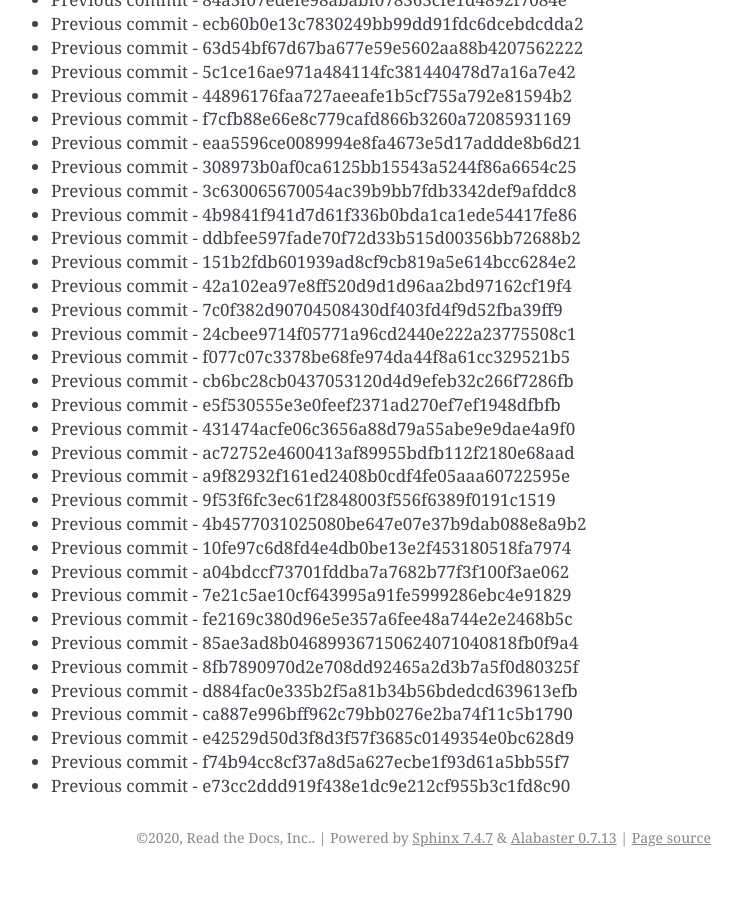
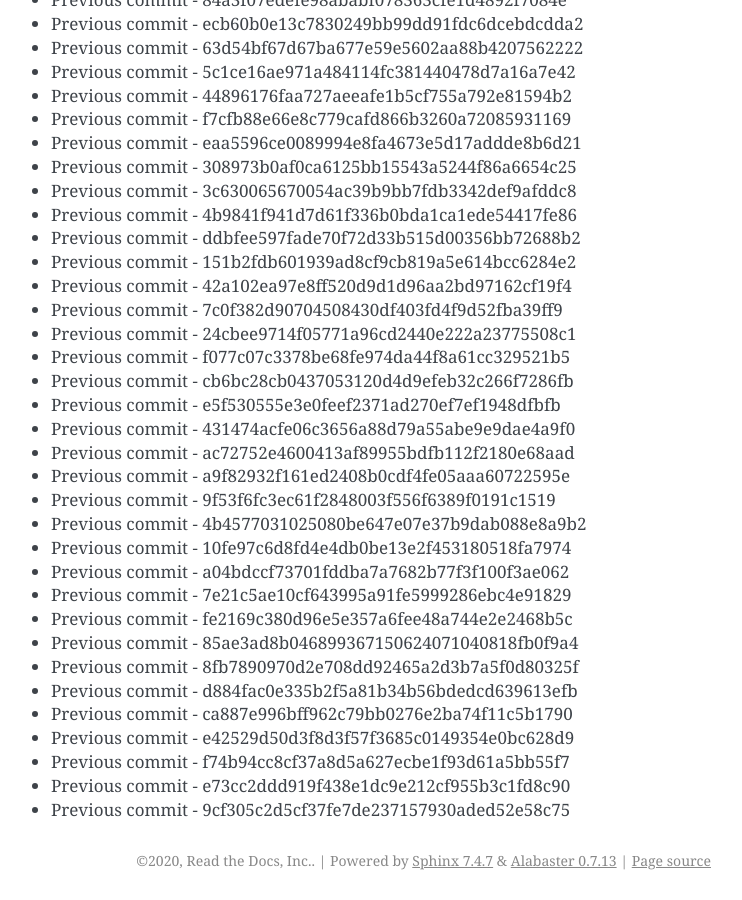
Before and after one commit to readthedocs/rtd-git-stresstest, a Sphinx documentation site: the page built from docs/updates.rst, in a window 1280 px wide and 900 px high, scrolled down 7223 px. Shown: the whole window, without its empty margins (399-1141 px from the left). Built offline with Sphinx 7.4.7, drawn with Linux system fonts in a browser that asks for light colours; before the commit the page ends 8100 px from its top, so only the background shows below that.

Commit message:
Generating commit from previous: 9cf305c2d5cf37fe7de237157930aded52e58c75

```diff
--- a/docs/updates.rst
+++ b/docs/updates.rst
@@ -335,3 +335,4 @@ It can be tested for any performance characteristics.
 * Previous commit - e42529d50d3f8d3f57f3685c0149354e0bc628d9
 * Previous commit - f74b94cc8cf37a8d5a627ecbe1f93d61a5bb55f7
 * Previous commit - e73cc2ddd919f438e1dc9e212cf955b3c1fd8c90
+* Previous commit - 9cf305c2d5cf37fe7de237157930aded52e58c75
```
